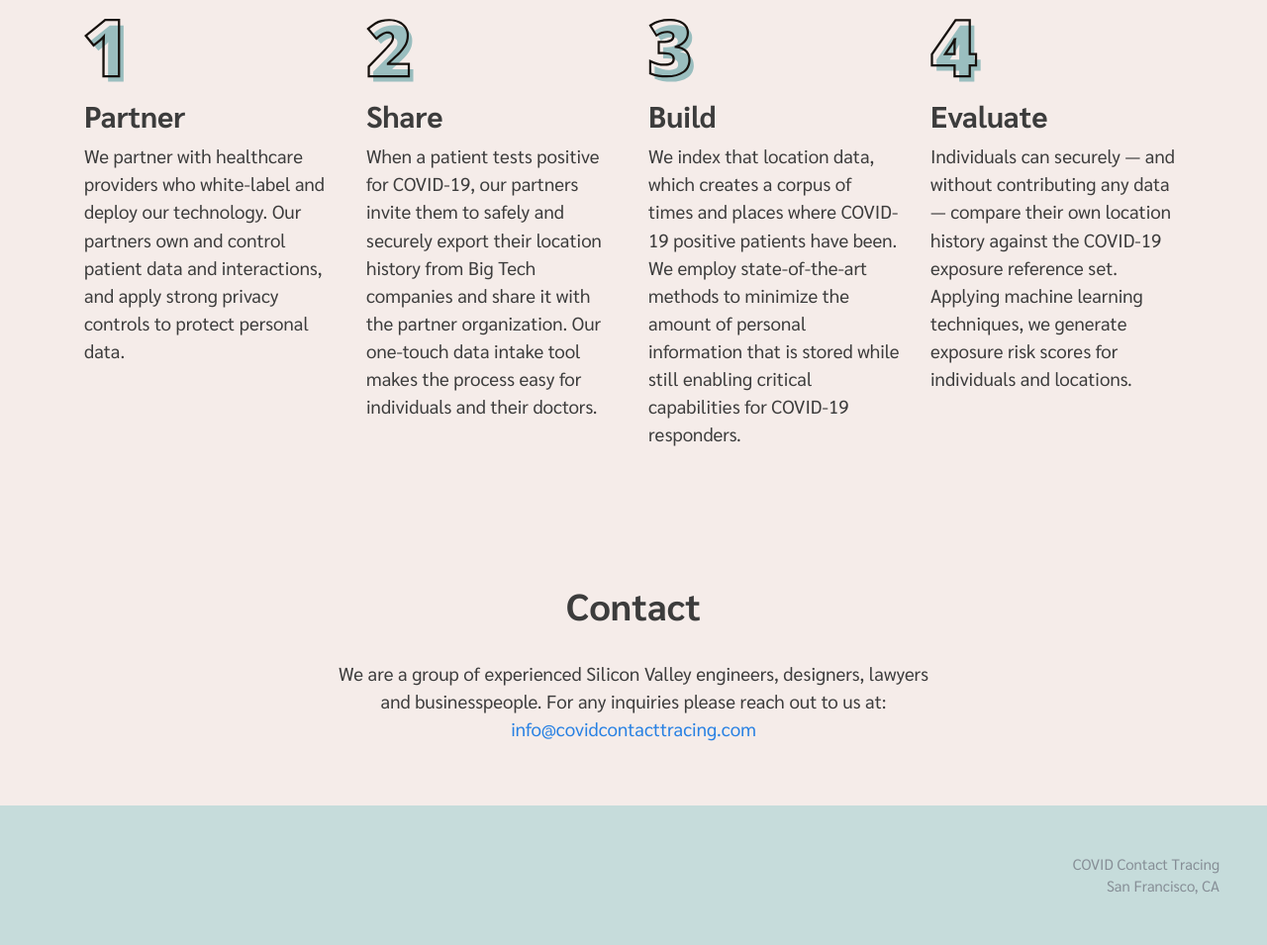
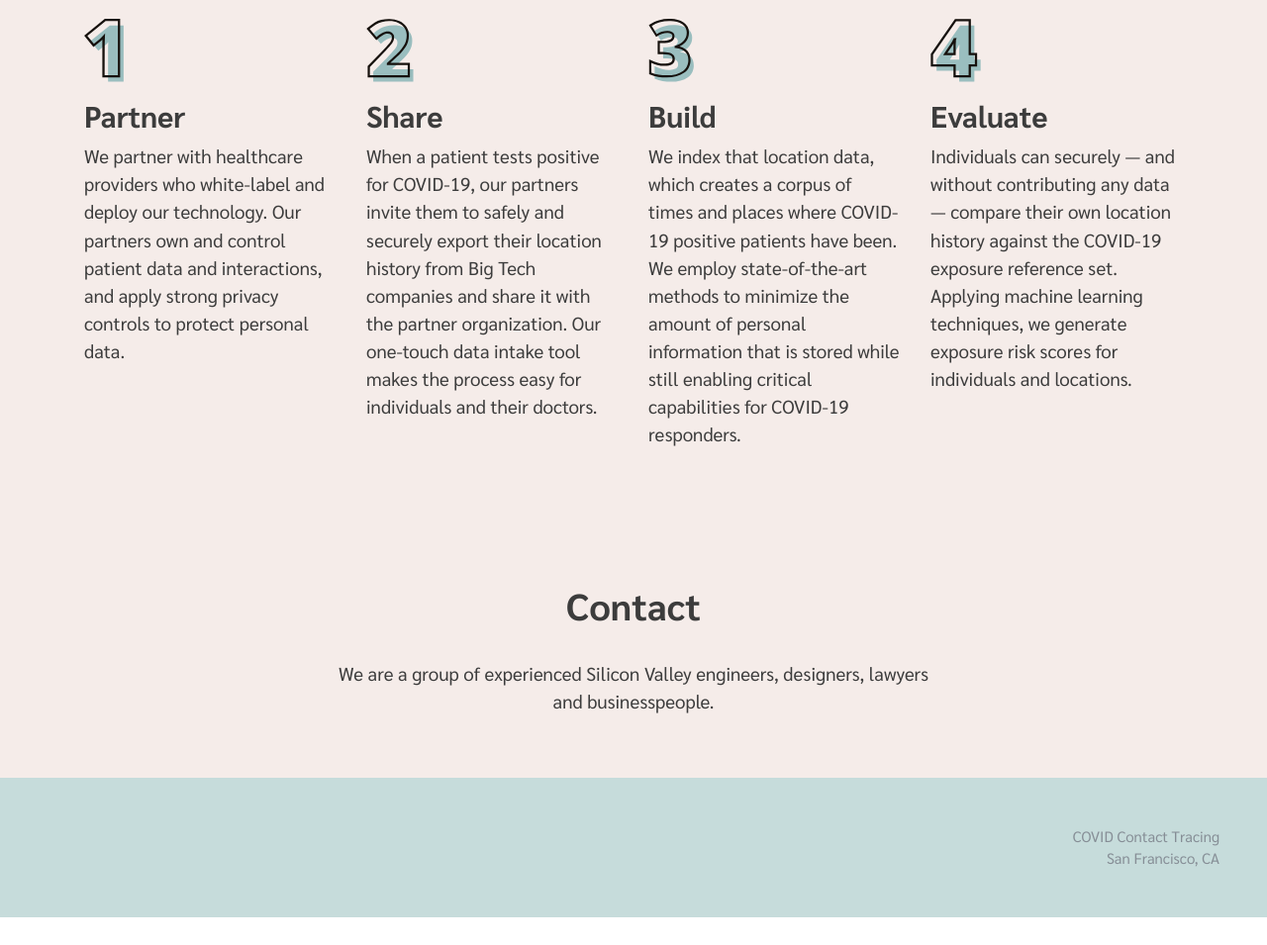
Before and after one commit to dproctor/cct-landing-page, a plain HTML site: page index.html in a window 1280 px wide. Shown: the part 2021-2976 px from the top of the page at 99% size. After the commit the page ends 2948 px from the top, so only its background shows below. Drawn offline with nearby package versions, Linux system fonts and the light colour scheme.

Commit message:
remove email address

```diff
--- a/index.html
+++ b/index.html
@@ -292,8 +292,7 @@
           <h1 class="text-center pt-2 pb-4">Contact</h1>
           <p class="lead text-center">
             <span class="d-block px-5 mx-auto" style="max-width: 700px;">We are a group of experienced Silicon Valley
-              engineers, designers, lawyers and businesspeople. For any inquiries please reach out to us at:</span>
-            <a href="mailto:info@covidcontacttracing.com">info@covidcontacttracing.com</a>
+              engineers, designers, lawyers and businesspeople.
           </p>
 
         </div>
```
